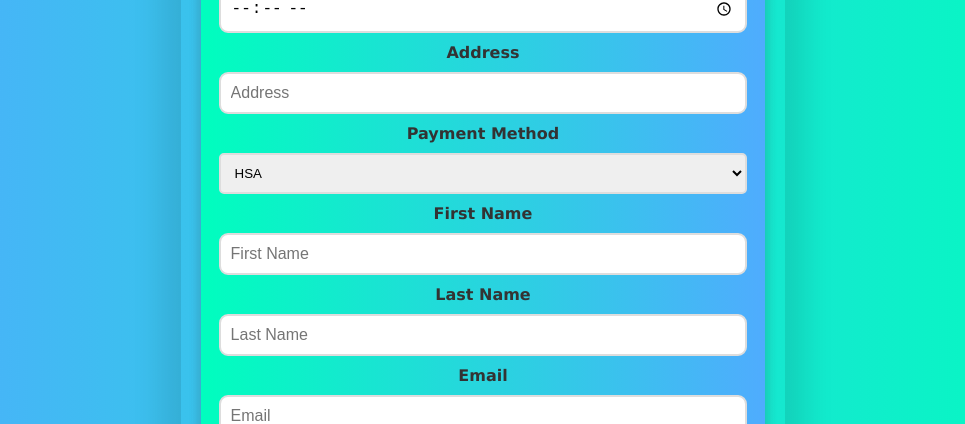
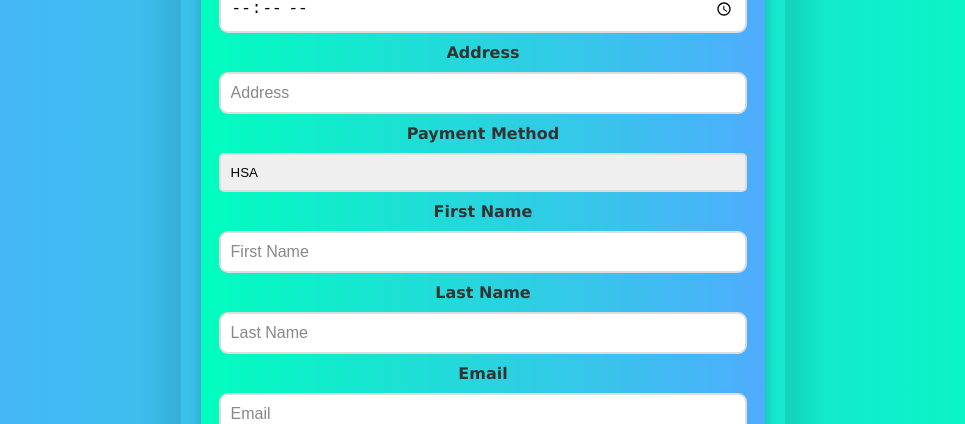
Before and after one commit to Askcode24/Clafiya-Booking-Website, a React (Vite) app: page / in a window 1280 px wide. Shown: the part 374-798 px from the top of the page, without its empty margins (157-1122 px from the left). Built offline with nearby package versions, Linux system fonts and the light colour scheme; no server answers.

Commit message:
style: enhance input appearance by removing browser styles in BookingForm.css

```diff
--- a/src/pages/BookingForm.css
+++ b/src/pages/BookingForm.css
@@ -13,6 +13,13 @@
 	border: 2px solid #ddd;
 	border-radius: 9px;
 	font-size: clamp(0.8rem, 2.5vw, 1rem);
+	appearance: none; /* remove browser styles */
+	-webkit-appearance: none;
+	-moz-appearance: none;
+}
+
+.booking-form input::placeholder {
+	color: #888;
 }
 
 .booking-form button {
@@ -40,6 +47,9 @@
 	width: 100%;
 	margin-inline: 0;
 	padding: 10px;
+	appearance: none;
+	-webkit-appearance: none;
+	-moz-appearance: none;
 	/* font-size: clamp(0.7rem, 2.5vw, 0.8rem); */
 }
 
```
